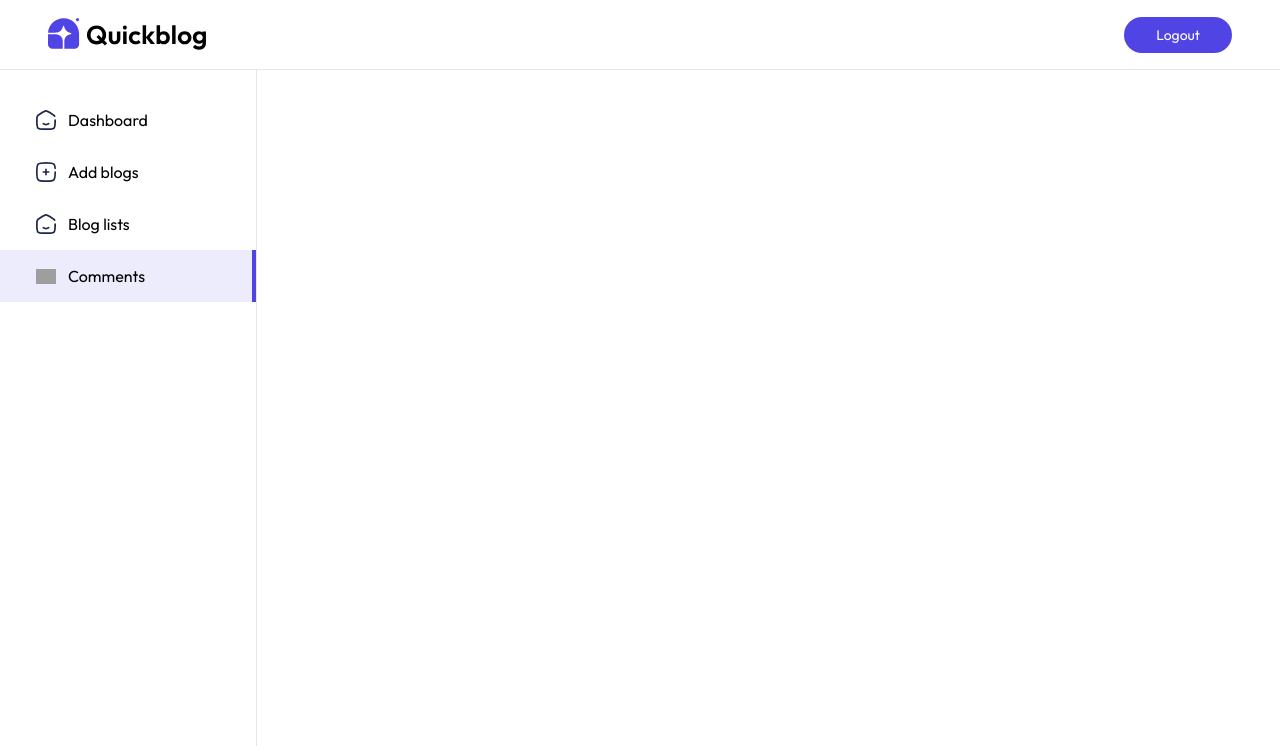
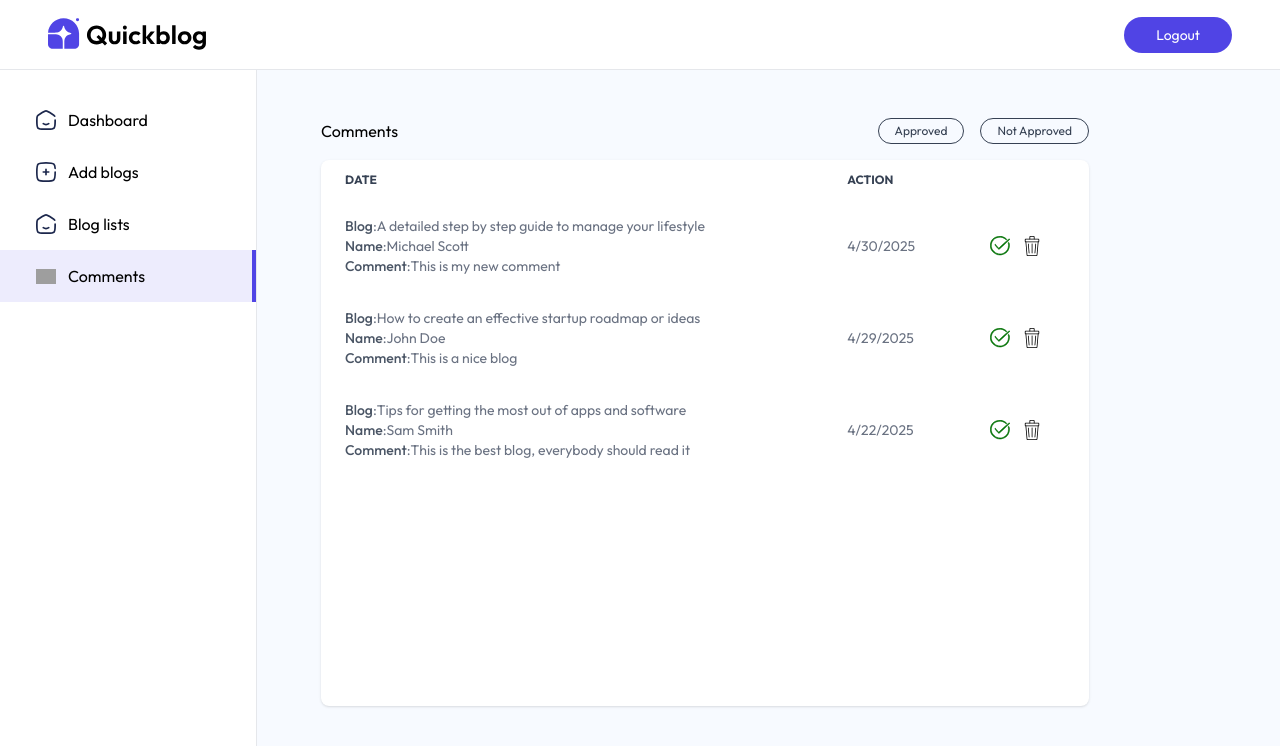
Before and after one commit to SaiVardhanNP/ai-blog, a React (Vite) app in the folder client/: page /admin/comments in a window 1280 px wide. Shown: the top 746 px of the page. Built offline with nearby package versions, Linux system fonts and the light colour scheme; no server answers; grey boxes are pictures that could not be loaded; a web font is replaced by a local one.

Commit message:
added the comments page

```diff
--- /dev/null
+++ b/client/src/pages/admin/CommentTableItem.jsx
@@ -0,0 +1,36 @@
+import React from 'react'
+import { assets } from '../../assets/assets';
+
+const CommentTableItem = ({ comment, fetchComments }) => {
+    const { blog, createdAt, _id } = comment;
+    const BlogDate = new Date(createdAt);
+    return (
+        <tr className='order-y border-gray-300'>
+            <td className='px-6 py-4'>
+                <b className='font-medium text-gray-600'>Blog</b>:{blog.title}
+                <br />
+                <b className='font-medium text-gray-600'>Name</b>:{comment.name}
+                <br />
+                <b className='font-medium text-gray-600'>Comment</b>:{comment.content}
+            </td>
+            <td className='px-6 py-4 max-sm:hidden'>
+                {
+                    BlogDate.toLocaleDateString()
+                }
+            </td>
+            <td className='px-6 py-4'>
+                <div className='flex gap-3'>
+                    {
+                    !comment.isApproved?<img src={assets.tick_icon} className='w-5 hover:scale-110 transition-all cursor pointer'/>:
+                    <p className='text-xs border border-green-600 bg-green-100 text-green-600 rounded-full px-3 py-1'>Approved</p>
+
+                }
+                <img src={assets.bin_icon} alt="" className='w-5 hover:scale-110 transition-all cursor-pointer'/>
+                </div>
+            </td>
+
+        </tr>
+    )
+}
+
+export default CommentTableItem
--- a/client/src/pages/admin/Comments.jsx
+++ b/client/src/pages/admin/Comments.jsx
@@ -1,11 +1,49 @@
-import React from 'react'
+import React, { useEffect, useState } from 'react'
+import { comments_data } from '../../assets/assets';
+import CommentTableItem from './CommentTableItem';
 
 const Comments = () => {
-  return (
-    <div>
+    const [comments, setComments] = useState([]);
+    const [filter, setFilter] = useState('Not Approved');
 
-    </div>
-  )
+    const fetchComments = async () => {
+        setComments(comments_data);
+    }
+
+    useEffect(() => {
+        fetchComments()
+    }, []);
+    return (
+        <div className='flex-1 pt-5 px-5 sm:pt-12 sm:pl-16 bg-blue-50/50'>
+            <div className='flex justify-between items-center max-w-3xl'>
+                <h1>Comments</h1>
+                <div className="flex gap-4">
+                    <button onClick={() => setFilter("Approved")} className={`shadow-custom-sm border rounded-full px-4 py-1 cursor-pointer text-xs ${filter === 'Approved' ? 'text-primary' : 'text-gray-700'}`}>Approved</button>
+                    <button onClick={() => setFilter("Not Approved")} className={`shadow-custom-sm border rounded-full px-4 py-1 cursor-pointer text-xs ${filter === ' NotApproved' ? 'text-primary' : 'text-gray-700'}`}>Not Approved</button>
+
+                </div>
+            </div>
+            <div className='relative h-4/5 max-w-3xl overflow-x-auto mt-4 bg-white shadow rounded-lg scrollbar-hide'>
+                <table className='w-full text-sm text-gray-500'>
+                    <thead className='text-xs text-gray-700 text-left uppercase'>
+                        <tr>
+                            <th scope='col' className='px-6 py-3 max-sm:hidden'>Date</th>
+                            <th scope='col' className='px-6 py-3'>Action</th>
+
+                        </tr>
+                    </thead>
+                    <tbody>
+                        {
+                            comments.filter((comment)=>{
+                                if(filter==="Approved") return comment.isApproved===true;
+                                return comment.isApproved===false;
+                            }).map((comment,index)=><CommentTableItem key={comment._id} comment={comment} index={index+1} fetchComments={fetchComments}/>)
+                        }
+                    </tbody>
+                </table>
+            </div>
+        </div>
+    )
 }
 
 export default Comments
--- a/client/src/pages/admin/ListBlog.jsx
+++ b/client/src/pages/admin/ListBlog.jsx
@@ -1,9 +1,43 @@
-import React from 'react'
+import React, { useEffect, useState } from 'react'
+import BlogTableItem from '../admin/BlogTableItem';
+import { blog_data } from '../../assets/assets';
+const ListBlog = () => {
 
-const ListBlog = () => {
+    const [blogs,setBlogs]=useState([]);
+
+
+    const fetchBlogs=async()=>{
+        setBlogs(blog_data);
+
+    }
+
+    useEffect(()=>{
+        fetchBlogs()
+    },[]);
   return (
-    <div>
+    <div className='flex-1 pt-5 px-5 sm:pt-12 sm:pl-16 bg-blue-50/50'>
+        <h1>All Blogs</h1>
+        <div className='relative h-4/5 mt-4 max-w-4xl overflow-x-auto shadow rounded-lg scrollbar-hide bg-white'>
+                    <table className='w-full text-sm text-gray-500'>
+                        <thead className='text-xs text-gray-600 text-left uppercase'>
+                            <tr>
+                                <th scope='col' className='px-2 py-4 xl:px-6'>#</th>
+                                <th scope='col' className='px-2 py-4 xl:px-6'>Blog Title</th>
+                                <th scope='col' className='px-2 py-4 xl:px-6 max-sm:hidden'>Date</th>
+                                <th scope='col' className='px-2 py-4 xl:px-6 max-sm:hidden'>Status</th>
+                                <th scope='col' className='px-2 py-4 xl:px-6'>Actions</th>
 
+                            </tr>
+                        </thead>
+                        <tbody>
+                            {
+                                blogs.map((blog,index)=>(
+                                     <BlogTableItem key={blog._id} blog={blog} fetchBlogs={fetchBlogs} index={index+1}/>
+                                ))
+                            }
+                        </tbody>
+                    </table>
+    </div>
     </div>
   )
 }
```
